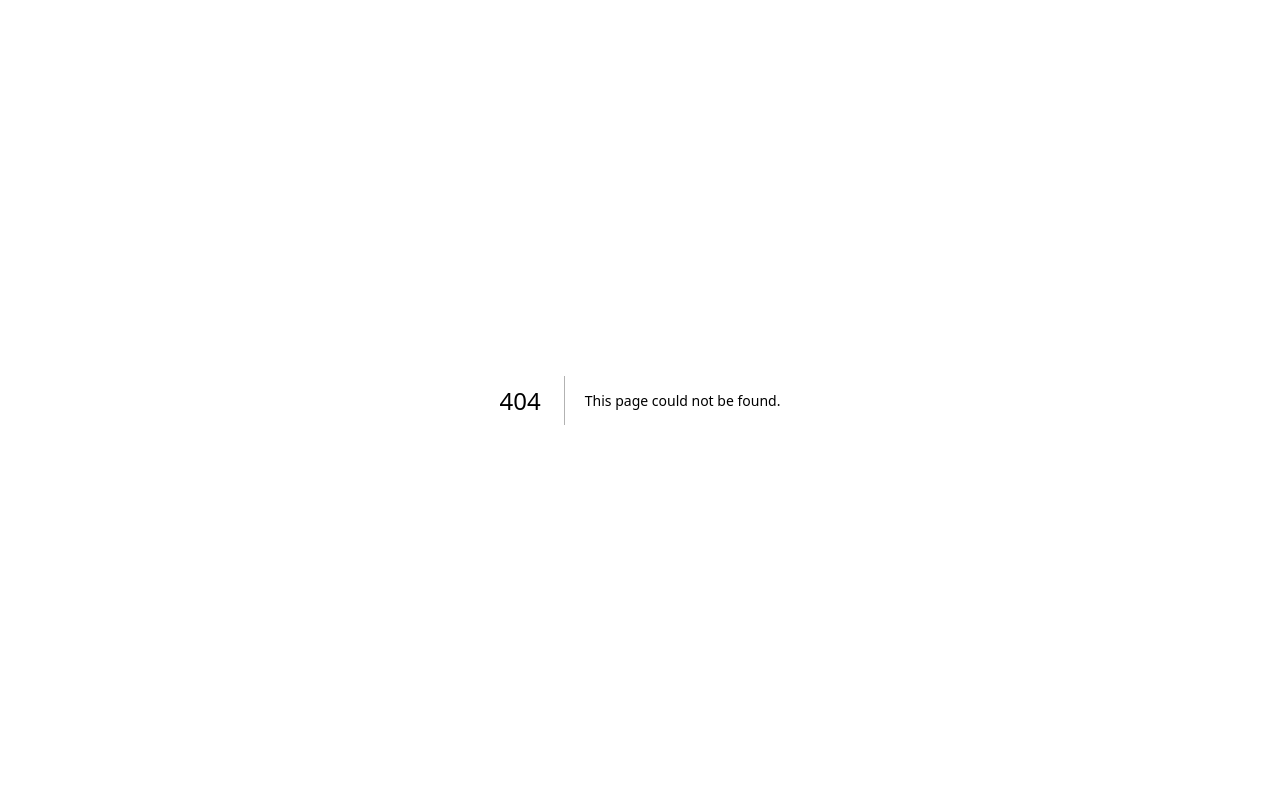
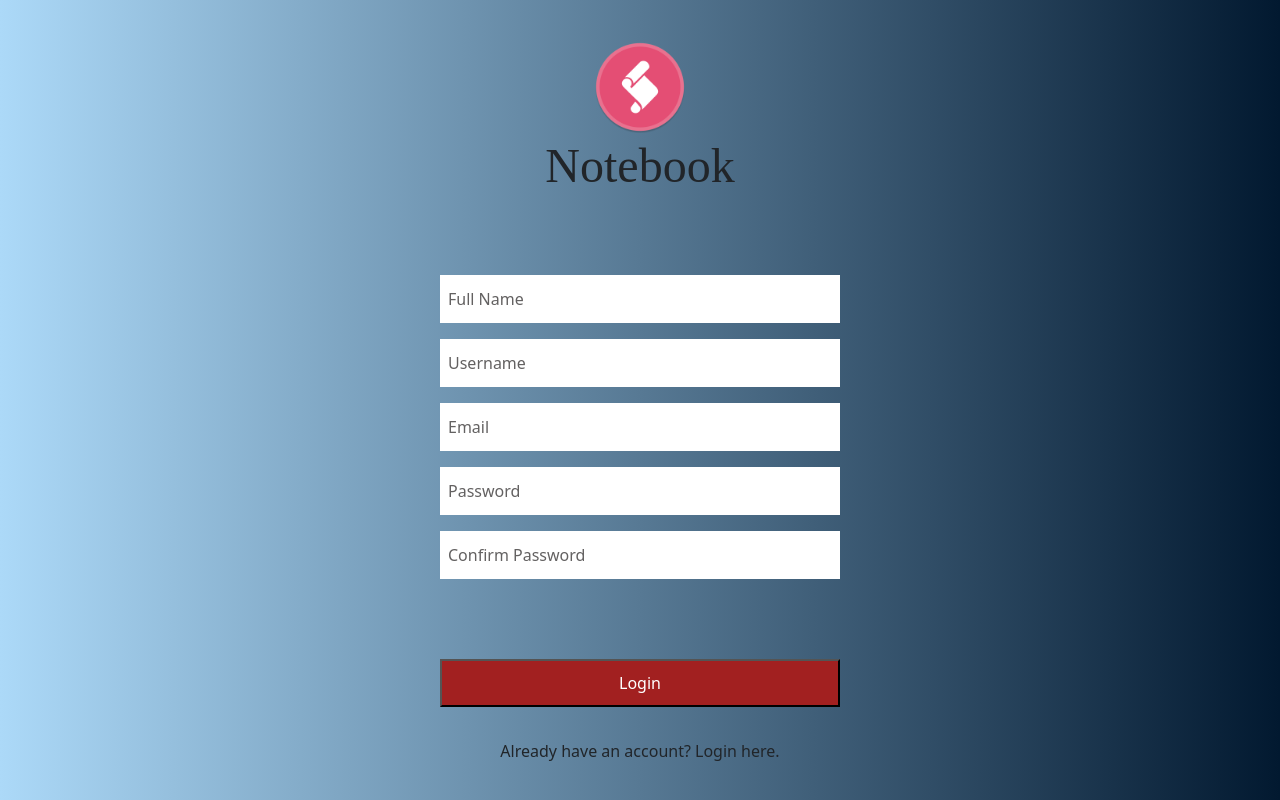
Before and after one commit to tahmidmozaffar/notebook-webapp, a Next.js app: page /signup in a window 1280 px wide. Before the commit this address had no page. Built offline with nearby package versions, Linux system fonts and the light colour scheme.

Commit message:
signup page

```diff
--- /dev/null
+++ b/pages/signup/index.tsx
@@ -0,0 +1,63 @@
+import Image from "next/image";
+import Link from "next/link";
+import { useRouter } from "next/router";
+import styles from "../../styles/common.module.css";
+
+const Signup = () => {
+  const router = useRouter();
+
+  return (
+    <div className={styles["container"]}>
+      <Image
+        src="/logo.png"
+        width={100}
+        height={100}
+        alt="image"
+        className={styles.image}
+      />
+      <h1 className={styles.text}>Notebook</h1>
+      <input
+        type="text"
+        required
+        placeholder="Full Name"
+        className={` ${styles.textinput}`}
+      />
+      <input
+        type="text"
+        required
+        placeholder="Username"
+        className={` ${styles.textinput}`}
+      />
+      <input
+        type="email"
+        required
+        placeholder="Email"
+        className={` ${styles.textinput}`}
+      />
+      <input
+        type="password"
+        required
+        placeholder="Password"
+        className={` ${styles.textinput1}`}
+      />
+      <input
+        type="password"
+        required
+        placeholder="Confirm Password"
+        className={` ${styles.textinput1}`}
+      />
+      <button className={` ${styles.button}`}>Login</button>
+      <Link
+        href=""
+        className={styles.text1}
+        onClick={() => {
+          router.back();
+        }}
+      >
+        <span>Already have an account? Login here.</span>
+      </Link>
+    </div>
+  );
+};
+
+export default Signup;
--- a/styles/Login.module.css
+++ b/styles/common.module.css
@@ -9,12 +9,11 @@
   border-width: 1px;
   flex-direction: column;
   justify-content: center;
-  background-image: linear-gradient(to right, #bdc3c7 0%, #2c3e50 100%);
+  background-image: linear-gradient(to right, #acd9f8 0%, #021930 100%);
 }
 .image {
   width: 100px;
   object-fit: cover;
-  background-image: url(../assets/images/notebook.png);
 }
 .text {
   font-size: 3em;
@@ -25,7 +24,6 @@
   width: 400px;
   height: var(--dl-size-size-small);
   align-self: center;
-  border-style: solid;
   margin-bottom: var(--dl-space-space-unit);
   padding: 8px;
   border: none;
@@ -37,6 +35,7 @@
   text-align: left;
   padding: 8px;
   border: none;
+  margin-bottom: var(--dl-space-space-unit);
 }
 .button {
   color: var(--dl-color-gray-white);
```
Also changed, not shown: pages/index.tsx (+10 -12 lines), pages/login.module.css (added), pages/signup/signup.module.css (added).
